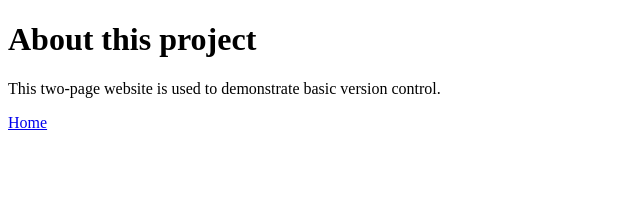
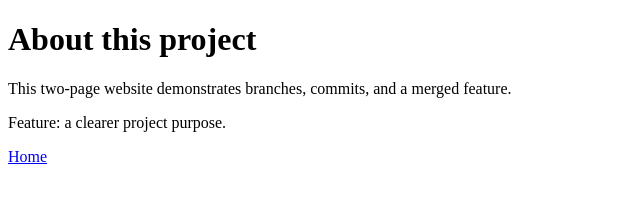
Before and after one commit to RudrakshN2206/login-git-workflow-assignment, a plain HTML site: page about.html in a window 1280 px wide. Shown: the whole page, without its empty margins (0-640 px from the left). Drawn offline with Linux system fonts and the light colour scheme.

Commit message:
Add feature project detail

```diff
--- a/about.html
+++ b/about.html
@@ -7,7 +7,8 @@
 </head>
 <body>
   <h1>About this project</h1>
-  <p>This two-page website is used to demonstrate basic version control.</p>
+  <p>This two-page website demonstrates branches, commits, and a merged feature.
+  <p>Feature: a clearer project purpose.</p></p>
   <a href="index.html">Home</a>
 </body>
 </html>
```
